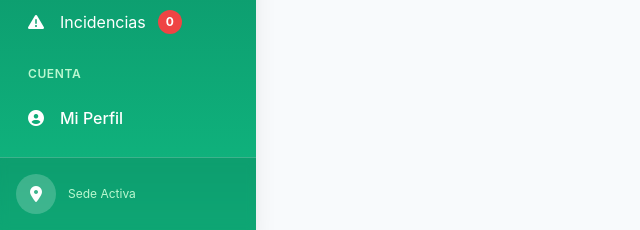
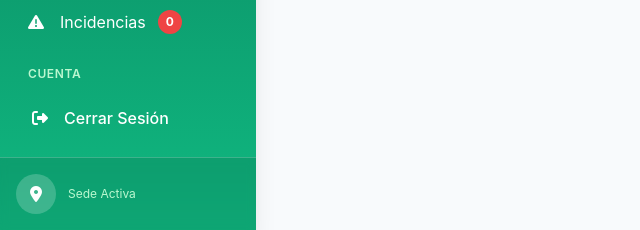
Before and after one commit to Edwlex/OTIZA-TOURS-SAC, a Django app: page /clientes/buscar/ in a window 1280 px wide. Shown: the part 570-800 px from the top of the page, without its empty margins (0-640 px from the left). Run offline with Django 5.2, Linux system fonts and the light colour scheme; the visitor is signed in with stand-in values (Sample User, id 1); some libraries are stand-ins or nearby versions.

Commit message:
coreecion de c:\Users\Edwin\Desktop\otiza-tours\venv\Scripts\activate.bat

```diff
--- a/core/templates/base_cajero.html
+++ b/core/templates/base_cajero.html
@@ -130,12 +130,6 @@
                 <p class="px-4 text-xs font-semibold text-green-200 uppercase tracking-wider">Cuenta</p>
             </div>
 
-            <a href="{% url 'core:mi_perfil' %}"
-                class="sidebar-item flex items-center space-x-3 px-4 py-3 rounded-lg {% if 'mi_perfil' in request.resolver_match.url_name %}bg-white/20 border-l-4 border-yellow-400{% endif %} hover:bg-white/10 transition">
-                <i class="fas fa-user-circle w-5"></i>
-                <span class="font-medium">Mi Perfil</span>
-            </a>
-
             <a href="{% url 'core:logout' %}"
                 class="sidebar-item flex items-center space-x-3 px-4 py-3 rounded-lg hover:bg-red-600/20 hover:text-red-100 transition border-l-4 border-transparent hover:border-red-500">
                 <i class="fas fa-sign-out-alt w-5"></i>
```
